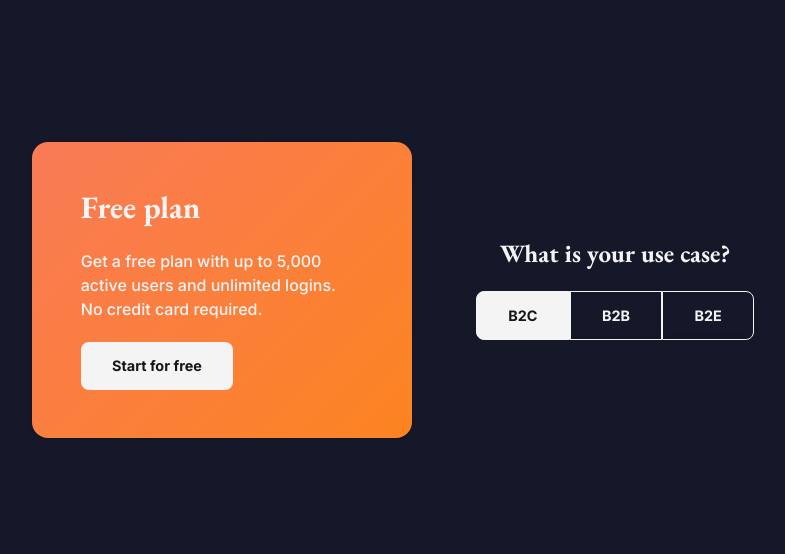
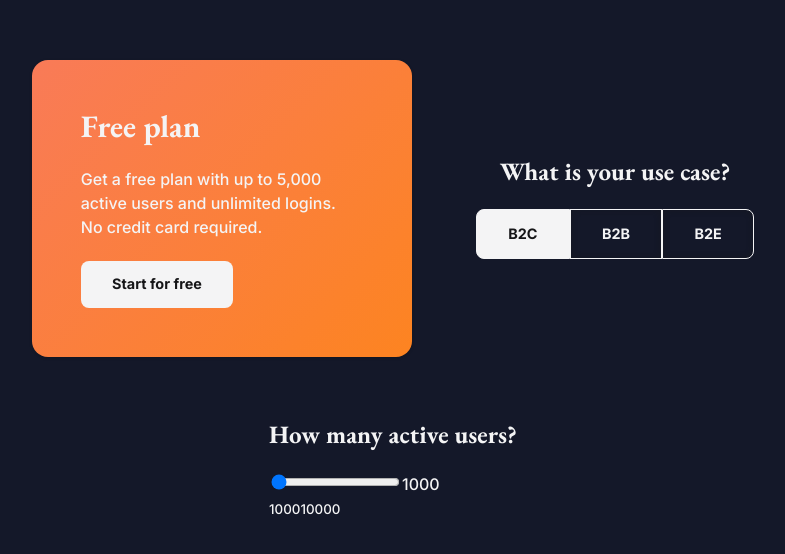
Before and after one commit to feliperdamaceno/pricing-components, a React (Vite) app: page / in a window 1280 px wide. Shown: the part 110-664 px from the top of the page, without its empty margins (247-1032 px from the left). Built offline with nearby package versions, Linux system fonts and the light colour scheme.

Commit message:
feat: Implement ActiveUsersSlider container boilerplate.

```diff
--- a/src/App.tsx
+++ b/src/App.tsx
@@ -1,4 +1,4 @@
-import { PricingCard, TabList } from './components'
+import { PricingCard, TabList, ActiveUsersSlider } from './components'
 
 export default function App() {
   return (
@@ -12,6 +12,11 @@ export default function App() {
           onClick={() => console.log('🐙')}
         />
       </div>
+
+      <div className="flow">
+        <h3 className="text-center text-neutral-100">How many active users?</h3>
+        <ActiveUsersSlider config={{ min: 1000, max: 10000, step: 100 }} />
+      </div>
     </main>
   )
 }
--- /dev/null
+++ b/src/components/ActiveUsersSlider.tsx
@@ -0,0 +1,39 @@
+import { useState, type ChangeEvent } from 'react'
+
+interface ActiveUsersSliderProps {
+  config: {
+    min: number | string
+    max: number | string
+    step: number | string
+  }
+}
+
+export default function ActiveUsersSlider({ config }: ActiveUsersSliderProps) {
+  const [currentValue, setCurrentValue] = useState(config.min)
+
+  const handleChange = (event: ChangeEvent<HTMLInputElement>) => {
+    const { value } = event.currentTarget
+    setCurrentValue(value)
+  }
+
+  return (
+    <div>
+      <label className="text-neutral-100">
+        <input
+          onChange={handleChange}
+          type="range"
+          min={config.min}
+          max={config.max}
+          step={config.step}
+          value={currentValue}
+        />
+        {currentValue}
+      </label>
+
+      <div className="text-neutral-100">
+        <small>{config.min}</small>
+        <small>{config.max}</small>
+      </div>
+    </div>
+  )
+}
--- a/src/components/index.ts
+++ b/src/components/index.ts
@@ -1,3 +1,4 @@
 export { default as Card } from './Card'
 export { default as PricingCard } from './PricingCard'
 export { default as TabList } from './TabList'
+export { default as ActiveUsersSlider } from './ActiveUsersSlider'
```
